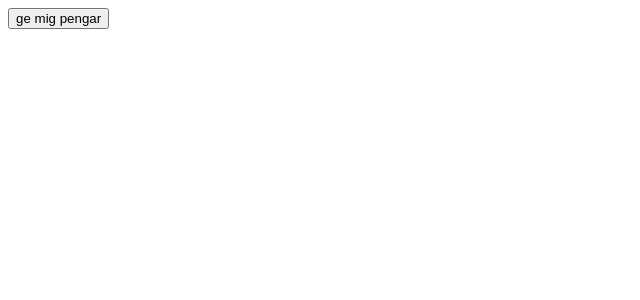
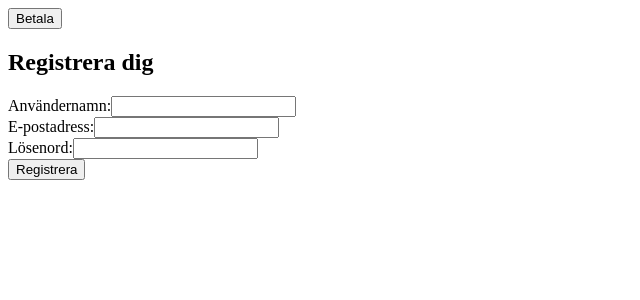
Before and after one commit to ammarhasan011/Stripe-Checkout, a React (Vite) app in the folder client/: page / in a window 1280 px wide. Shown: the top 300 px of the page, without its empty margins (0-640 px from the left). Built offline with nearby package versions, Linux system fonts and the light colour scheme.

Commit message:
cleaner home

```diff
--- a/client/src/component/Home.tsx
+++ b/client/src/component/Home.tsx
@@ -1,33 +1,12 @@
+import RegisterForm from "./RegisterForm";
+import Checkout from "./Checkout";
+
 function Home() {
-  async function handlePayment() {
-    try {
-      const response = await fetch(
-        "http://localhost:3000/stripe/create-checkout-session",
-        {
-          method: "POST",
-          headers: {
-            "Content-Type": "application/json",
-          },
-
-          body: JSON.stringify({}),
-        }
-      );
-
-      if (!response.ok) {
-        console.error("Begäran misslyckades");
-        return;
-      }
-
-      const { url } = await response.json();
-      window.location = url;
-    } catch (error) {
-      console.error("Ett fel inträffade:", error);
-    }
-  }
-
   return (
     <div>
-      <button onClick={handlePayment}>ge mig pengar</button>
+      <Checkout />
+      <br />
+      <RegisterForm />
     </div>
   );
 }
```
